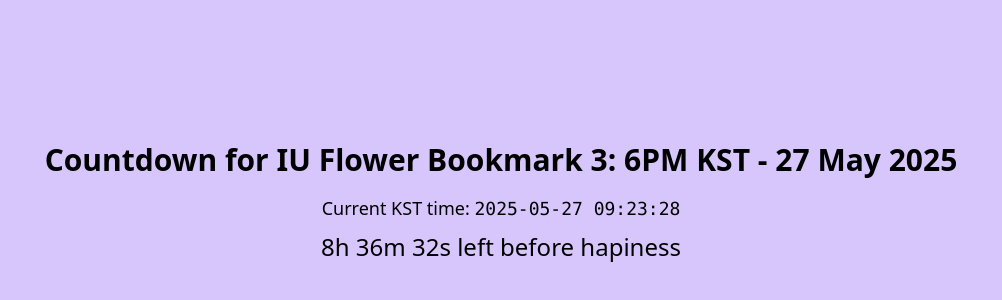
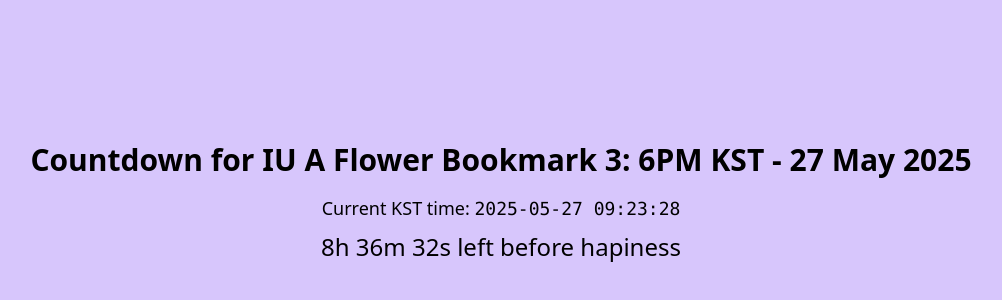
Before and after one commit to CedricSterckx/iu-countdown, a React (Vite) app: page / in a window 1280 px wide. Shown: the part 186-486 px from the top of the page, without its empty margins (139-1141 px from the left). Built offline with nearby package versions, Linux system fonts and the light colour scheme.

Commit message:
Update App.tsx

```diff
--- a/src/App.tsx
+++ b/src/App.tsx
@@ -126,7 +126,7 @@
     `);
   return (
     <div className='cursor-[url(public/uaena-small.png),_pointer] flex flex-col items-center justify-center min-h-screen bg-[#d7c6fc] text-black text-center p-6'>
-      <h1 className='text-3xl font-bold mb-4'>Countdown for IU Flower Bookmark 3: 6PM KST - 27 May 2025</h1>
+      <h1 className='text-3xl font-bold mb-4'>Countdown for IU A Flower Bookmark 3: 6PM KST - 27 May 2025</h1>
       <div className='text-lg mb-2'>
         Current KST time: <span className='font-mono'>{currentKST}</span>
       </div>
```
